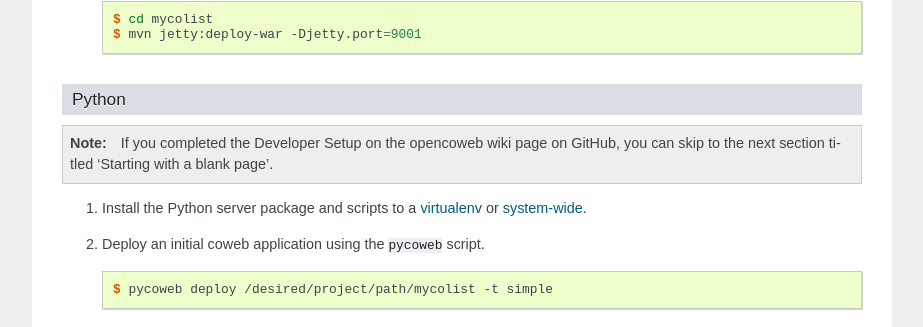
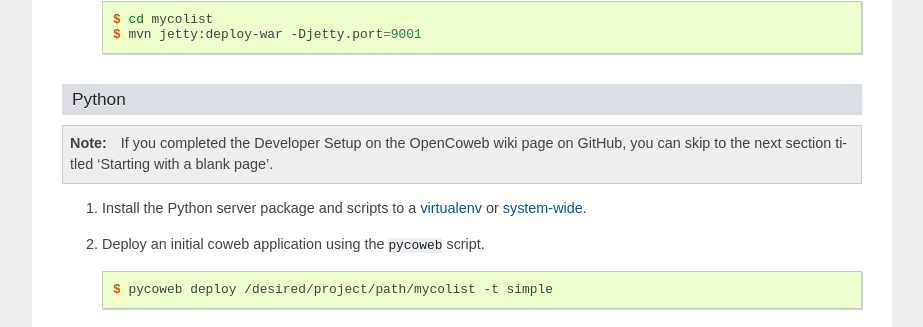
Before and after one commit to opencoweb/coweb, a Sphinx documentation site: the page built from docs/tutorial/shopping.rst, in a window 1280 px wide and 900 px high, scrolled down 1612 px. Shown: the part 125-452 px from the top of the window, without its empty margins (198-1121 px from the left). Built offline with Sphinx 7.4.7, drawn with Linux system fonts in a browser that asks for light colours.

```diff
--- a/docs/tutorial/shopping.rst
+++ b/docs/tutorial/shopping.rst
@@ -56,7 +56,7 @@ Python
 
 .. note::
 
-	If you completed the Developer Setup on the opencoweb wiki page on GitHub, you can skip to the next section titled 'Starting with a blank page'.
+	If you completed the Developer Setup on the OpenCoweb wiki page on GitHub, you can skip to the next section titled 'Starting with a blank page'.
 
 #. Install the Python server package and scripts to a :ref:`virtualenv <virtualenv-install>` or :ref:`system-wide <distutils-install>`.
 #. Deploy an initial coweb application using the :file:`pycoweb` script.
```
